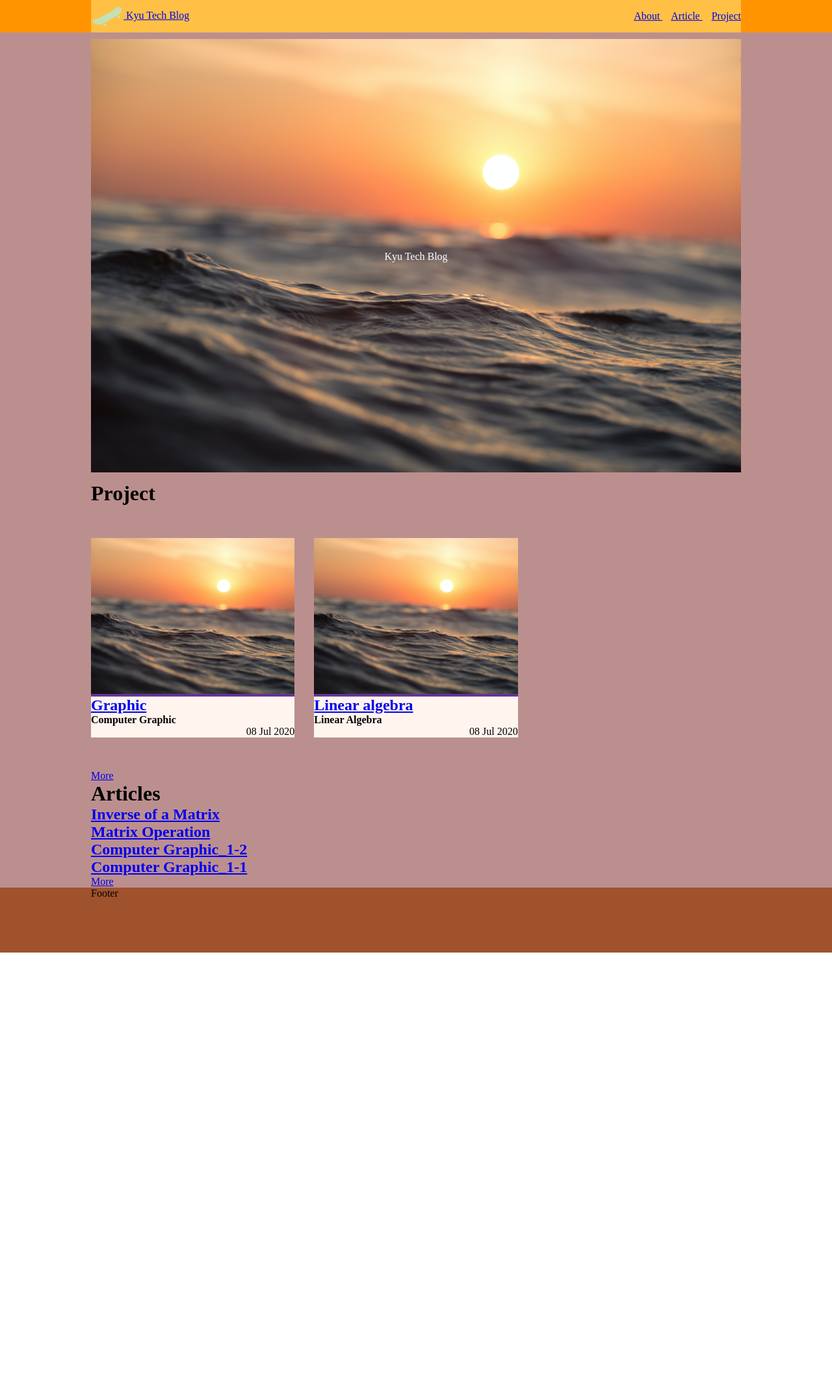
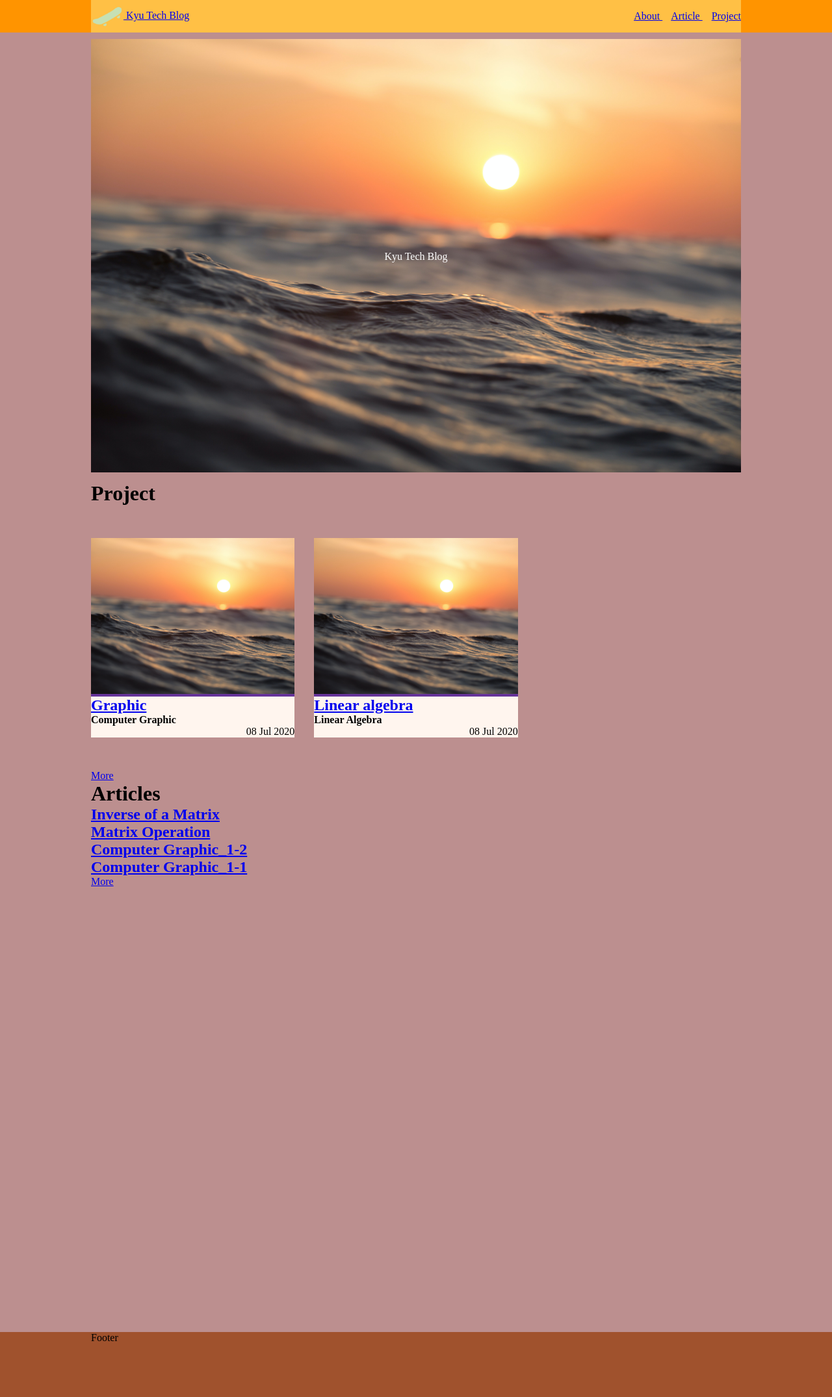
Before and after one commit to J-Kyu/J-Kyu.github.io, a Jekyll site: the page built from index.html, in a window 1280 px wide. Shown: the whole page at 65% size. Built offline with Jekyll 4.4.1, drawn with Linux system fonts in a browser that asks for light colours; before the commit the page ends 1466 px from its top, so only the background shows below that.

Commit message:
min height 추가

```diff
--- a/_sass/main.scss
+++ b/_sass/main.scss
@@ -1,5 +1,5 @@
 %width_auto{ width: 1280px; margin: 0 auto; overflow: hidden;}
-
+$minHeight: 2000px;
 
 *{
   margin: 0;
@@ -8,6 +8,7 @@
 
 .default{
   background-color: rosybrown;
+  min-height: $minHeight;
 }
 
 .footer{
```
Also changed, not shown: 2 other files.
